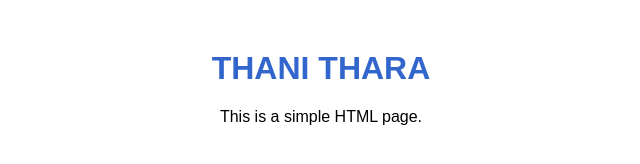
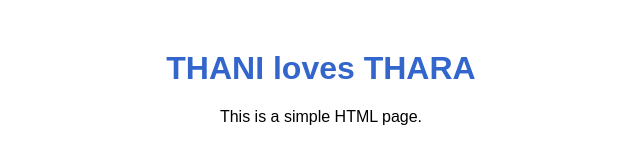
Before and after one commit to THANI1319/sample, a plain HTML site: page new.html in a window 1280 px wide. Shown: the whole page, without its empty margins (319-959 px from the left). Drawn offline with Linux system fonts and the light colour scheme.

Commit message:
feat : changed the line

```diff
--- a/new.html
+++ b/new.html
@@ -16,7 +16,7 @@
   </style>
 </head>
 <body>
-  <h1>THANI THARA</h1>
+  <h1>THANI loves THARA</h1>
   <p>This is a simple HTML page.</p>
 </body>
 </html>
```
